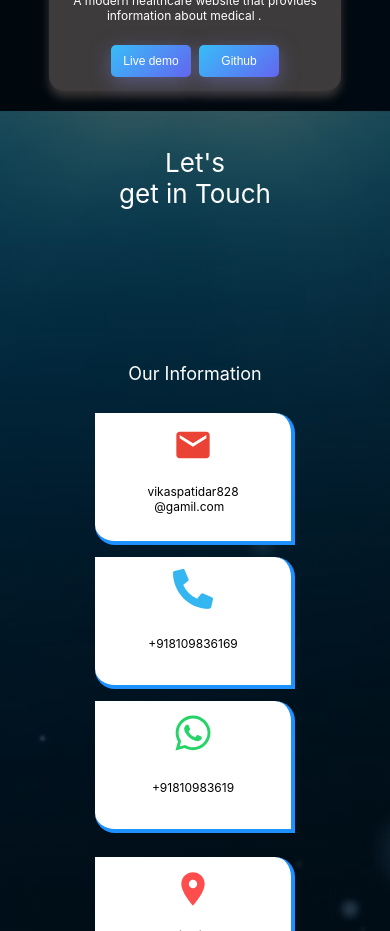
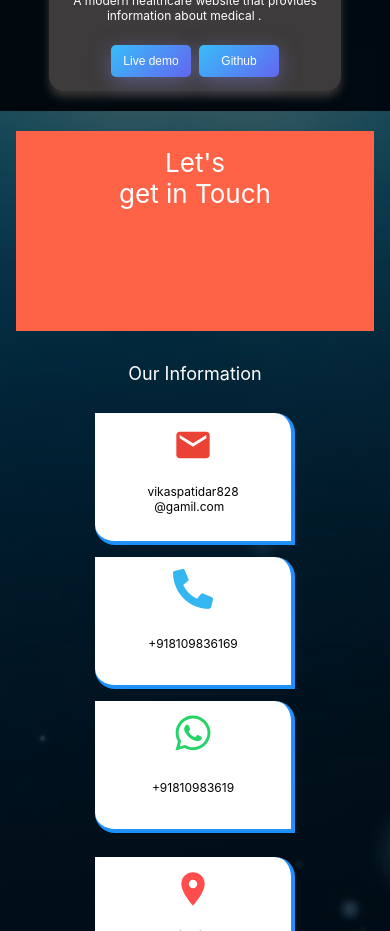
Before and after one commit to vikas20070/portfolio, a React (Create React App) app: page / in a window 390 px wide. Shown: the part 5980-6911 px from the top of the page. Built offline with nearby package versions, Linux system fonts and the light colour scheme.

Commit message:
updated contact form fields

```diff
--- a/src/App.css
+++ b/src/App.css
@@ -1531,10 +1531,11 @@ transform:translateY(-5px);
     font-size: 32px;
     padding: 16px 0;
     text-align: center;
+    background-color: tomato;
   }
   .office{
     width: 100%;
-    font-size: 25px;
+    font-size: 30px;
     padding: 12px 0;
     text-align: center;
   }
```
